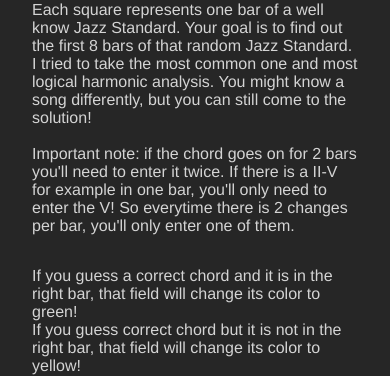
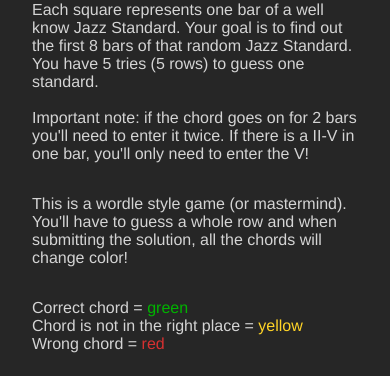
Before and after one commit to WsMonty/chord-progression-game, a Gatsby site: page /about in a window 390 px wide. Shown: the part 303-679 px from the top of the page. Built offline with nearby package versions, Linux system fonts and the light colour scheme; Gatsby itself is replaced by a stand-in of ours.

Commit message:
fixed mobile design and how to

```diff
--- a/src/components/game.tsx
+++ b/src/components/game.tsx
@@ -401,7 +401,7 @@ const Game = () => {
             );
           })}
           <select
-            defaultValue={''}
+            defaultValue={'V'}
             id="degreeBase"
             className="game_degreeBaseEntriesList hidden"
           >
--- a/src/components/howTo.tsx
+++ b/src/components/howTo.tsx
@@ -6,25 +6,24 @@ const HowTo = () => {
       <h1 className="howTo_title">How to play the Chord Progression Game</h1>
       <p className="howTo_answer">
         Each square represents one bar of a well know Jazz Standard. Your goal
-        is to find out the first 8 bars of that random Jazz Standard. I tried to
-        take the most common one and most logical harmonic analysis. You might
-        know a song differently, but you can still come to the solution!
+        is to find out the first 8 bars of that random Jazz Standard. You have 5
+        tries (5 rows) to guess one standard.
         <br />
         <br />
         Important note: if the chord goes on for 2 bars you'll need to enter it
-        twice. If there is a II-V for example in one bar, you'll only need to
-        enter the V! So everytime there is 2 changes per bar, you'll only enter
-        one of them.
+        twice. If there is a II-V in one bar, you'll only need to enter the V!
       </p>
       <p className="howTo_answer">
-        If you guess a correct chord and it is in the right bar, that field will
-        change its color to green!
+        This is a wordle style game (or mastermind). You'll have to guess a
+        whole row and when submitting the solution, all the chords will change
+        color!
+      </p>
+      <p className="howTo_answer">
+        Correct chord = <span className="green">green</span>
         <br />
-        If you guess correct chord but it is not in the right bar, that field
-        will change its color to yellow!
+        Chord is not in the right place = <span className="yellow">yellow</span>
         <br />
-        If you guess a chord that is not part of the solution, that field will
-        change its color to red!
+        Wrong chord = <span className="red">red</span>
       </p>
       <h1 className="howTo_title">How to enter chords</h1>
       <p className="howTo_answer">
--- a/src/styles/game.scss
+++ b/src/styles/game.scss
@@ -444,4 +444,22 @@
       padding: 2em;
     }
   }
+
+  .game_hint {
+    width: 80%;
+    height: fit-content;
+    left: 10%;
+  }
 }
+
+.green {
+  color: $clr-field-win;
+}
+
+.yellow {
+  color: $clr-field-notRightPlace;
+}
+
+.red {
+  color: $clr-field-loose;
+}
```
